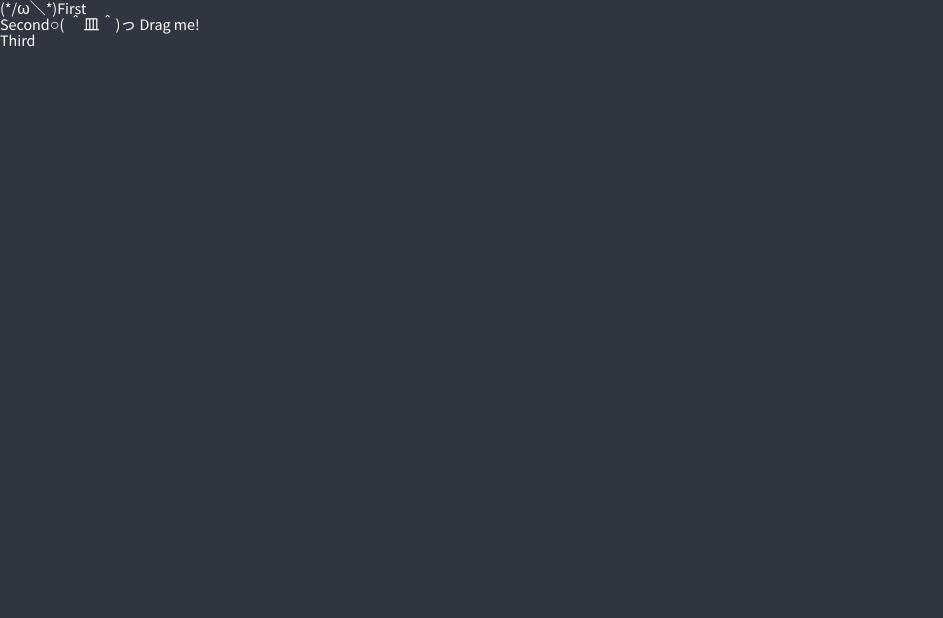
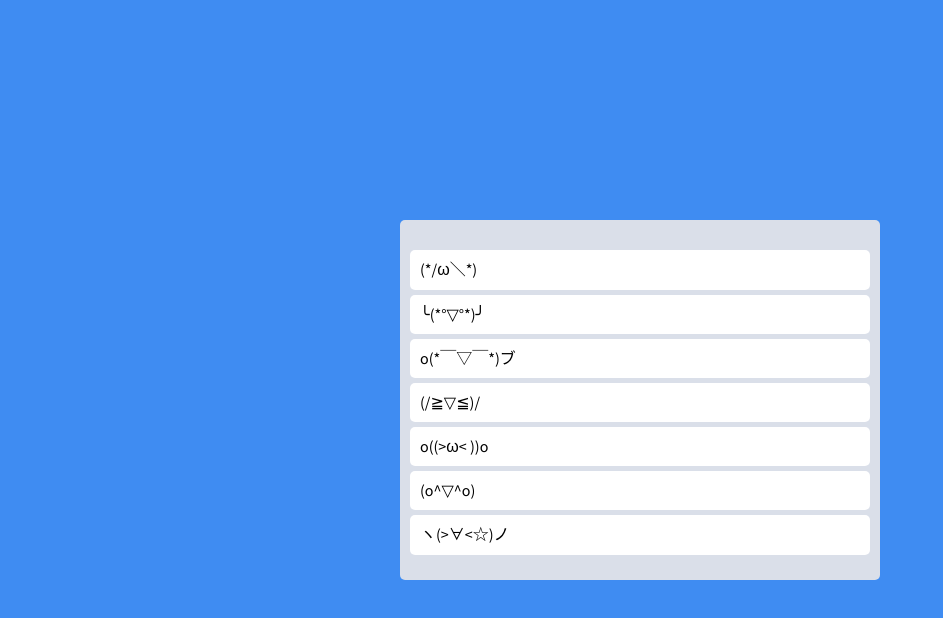
Before and after one commit to pjh5474/react-trello-clone, a React (Create React App) app: page / in a window 1280 px wide. Shown: the top 618 px of the page, without its empty margins (0-943 px from the left). Built offline with nearby package versions, Linux system fonts and the light colour scheme.

Commit message:
Styles & Placeholder

```diff
--- a/src/App.tsx
+++ b/src/App.tsx
@@ -1,6 +1,7 @@
 import { createGlobalStyle } from "styled-components";
 import { Helmet, HelmetProvider } from "react-helmet-async";
 import { DragDropContext, Draggable, Droppable } from "react-beautiful-dnd";
+import styled from "styled-components";
 
 const GlobalStyle = createGlobalStyle`
 
@@ -56,13 +57,55 @@ table {
 body {
 	font-family: 'Source Sans Pro', sans-serif;
 	background-color: ${(props) => props.theme.bgColor};
-	color: ${(props) => props.theme.textColor};
+	color: "black";
+	line-height: 1.2;
 }
 a {
 	text-decoration: none;
   color: inherit;
 }
 `;
+
+const Wrapper = styled.div`
+	display: flex;
+	max-width: 480px;
+	width: 100%;
+	margin: 0 auto;
+	justify-content: center;
+	align-items: center;
+	height: 100vh;
+`;
+
+const Boards = styled.div`
+	display: grid;
+	width: 100%;
+	grid-template-columns: repeat(1, 1fr);
+`;
+
+const Board = styled.div`
+	padding: 20px 10px;
+	padding-top: 30px;
+	background-color: ${(props) => props.theme.boardColor};
+	border-radius: 5px;
+	min-height: 200px;
+`;
+
+const Card = styled.div`
+	border-radius: 5px;
+	margin-bottom: 5px;
+	padding: 10px;
+	background-color: ${(props) => props.theme.cardColor};
+`;
+
+const toDos = [
+	"(*/ω＼*)",
+	"╰(*°▽°*)╯",
+	"o(*￣▽￣*)ブ",
+	"(/≧▽≦)/",
+	"o((>ω< ))o",
+	"(o^▽^o)",
+	"ヽ(>∀<☆)ノ",
+];
 
 function App() {
 	const onDragEnd = () => {};
@@ -78,62 +121,36 @@ function App() {
 			</HelmetProvider>
 			<GlobalStyle />
 			<DragDropContext onDragEnd={onDragEnd}>
-				<div>
+				<Wrapper>
+					<Boards>
 						<Droppable droppableId="one">
-						{(magic) => (
-							<ul
-								ref={magic.innerRef}
-								{...magic.droppableProps}
+							{(droppableMagic) => (
+								<Board
+									ref={droppableMagic.innerRef}
+									{...droppableMagic.droppableProps}
 								>
+									{toDos.map((toDo, index) => (
 										<Draggable
-									draggableId="first"
-									index={0}
+											draggableId={toDo}
+											index={index}
 										>
-									{(magic) => (
-										<li
-											ref={magic.innerRef}
-											{...magic.draggableProps}
-											{...magic.dragHandleProps}
+											{(draggableMagic) => (
+												<Card
+													ref={draggableMagic.innerRef}
+													{...draggableMagic.draggableProps}
+													{...draggableMagic.dragHandleProps}
 												>
-											<span {...magic.dragHandleProps}>(*/ω＼*)</span>
-											<span>First</span>
-										</li>
+													{toDo}
+												</Card>
 											)}
 										</Draggable>
-								<Draggable
-									draggableId="second"
-									index={1}
-								>
-									{(magic) => (
-										<li
-											ref={magic.innerRef}
-											{...magic.draggableProps}
-										>
-											<span>Second</span>
-											<span {...magic.dragHandleProps}>
-												○( ＾皿＾)っ Drag me!
-											</span>
-										</li>
-									)}
-								</Draggable>
-								<Draggable
-									draggableId="third"
-									index={2}
-								>
-									{(magic) => (
-										<li
-											ref={magic.innerRef}
-											{...magic.draggableProps}
-											{...magic.dragHandleProps}
-										>
-											Third
-										</li>
-									)}
-								</Draggable>
-							</ul>
+									))}
+									{droppableMagic.placeholder}
+								</Board>
 							)}
 						</Droppable>
-				</div>
+					</Boards>
+				</Wrapper>
 			</DragDropContext>
 		</>
 	);
--- a/src/index.tsx
+++ b/src/index.tsx
@@ -3,7 +3,7 @@ import ReactDOM from "react-dom/client";
 import { RecoilRoot } from "recoil";
 import { ThemeProvider } from "styled-components";
 import App from "./App";
-import { darkTheme, lightTheme } from "./theme";
+import { darkTheme } from "./theme";
 
 const root = ReactDOM.createRoot(
 	document.getElementById("root") as HTMLElement
--- a/src/styled.d.ts
+++ b/src/styled.d.ts
@@ -2,9 +2,8 @@ import "styled-components";
 
 declare module "styled-components" {
 	export interface DefaultTheme {
-		textColor: string;
 		bgColor: string;
-		accentColor: string;
-		cardBgColor: string;
+		cardColor: string;
+		boardColor: string;
 	}
 }
--- a/src/theme.ts
+++ b/src/theme.ts
@@ -1,15 +1,7 @@
 import { DefaultTheme } from "styled-components";
 
 export const darkTheme: DefaultTheme = {
-	bgColor: "#2f3640",
-	textColor: "white",
-	accentColor: "#9c88ff",
-	cardBgColor: "transparent",
+	bgColor: "#3F8CF2",
+	cardColor: "white",
+	boardColor: "#DADFE9",
 };
-
-export const lightTheme: DefaultTheme = {
-	bgColor: "whitesmoke",
-	textColor: "black",
-	accentColor: "#9c88ff",
-	cardBgColor: "white",
-};
```
Lines whose indentation alone changed are shown as unchanged.
